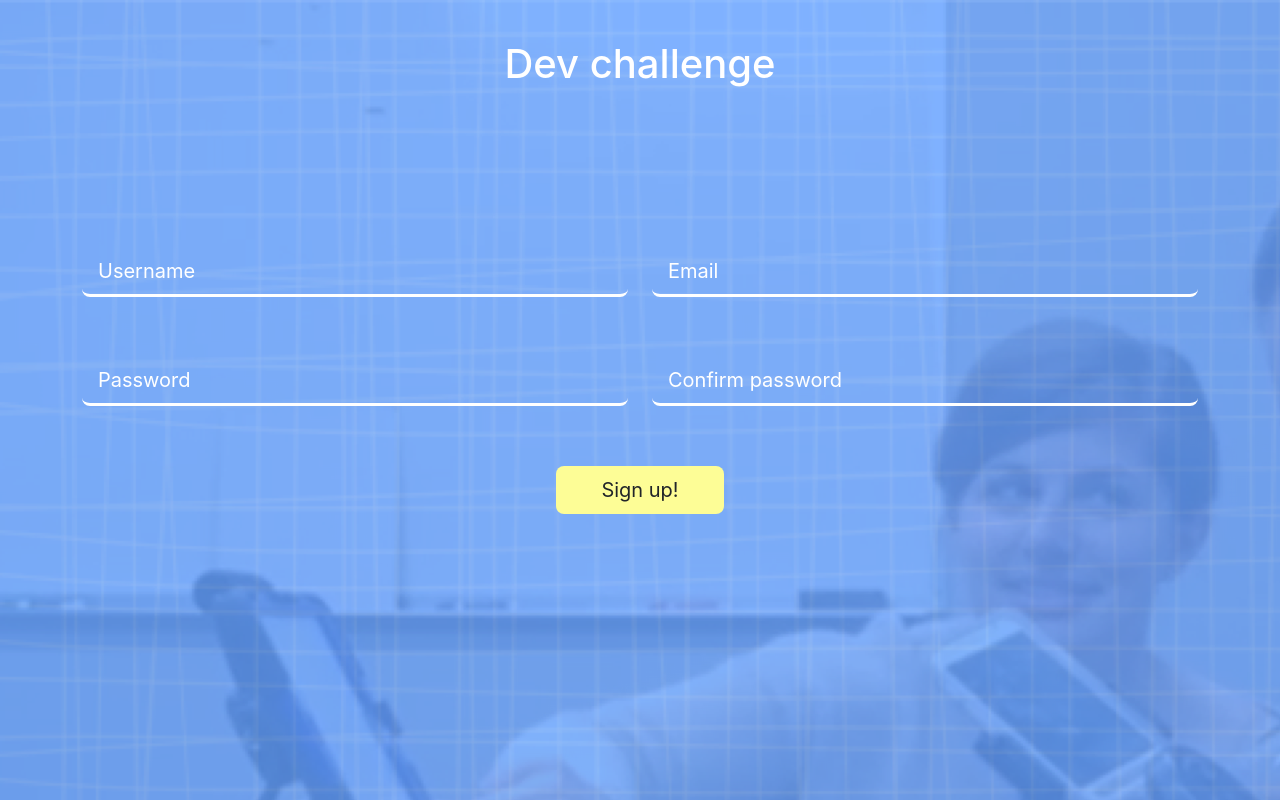
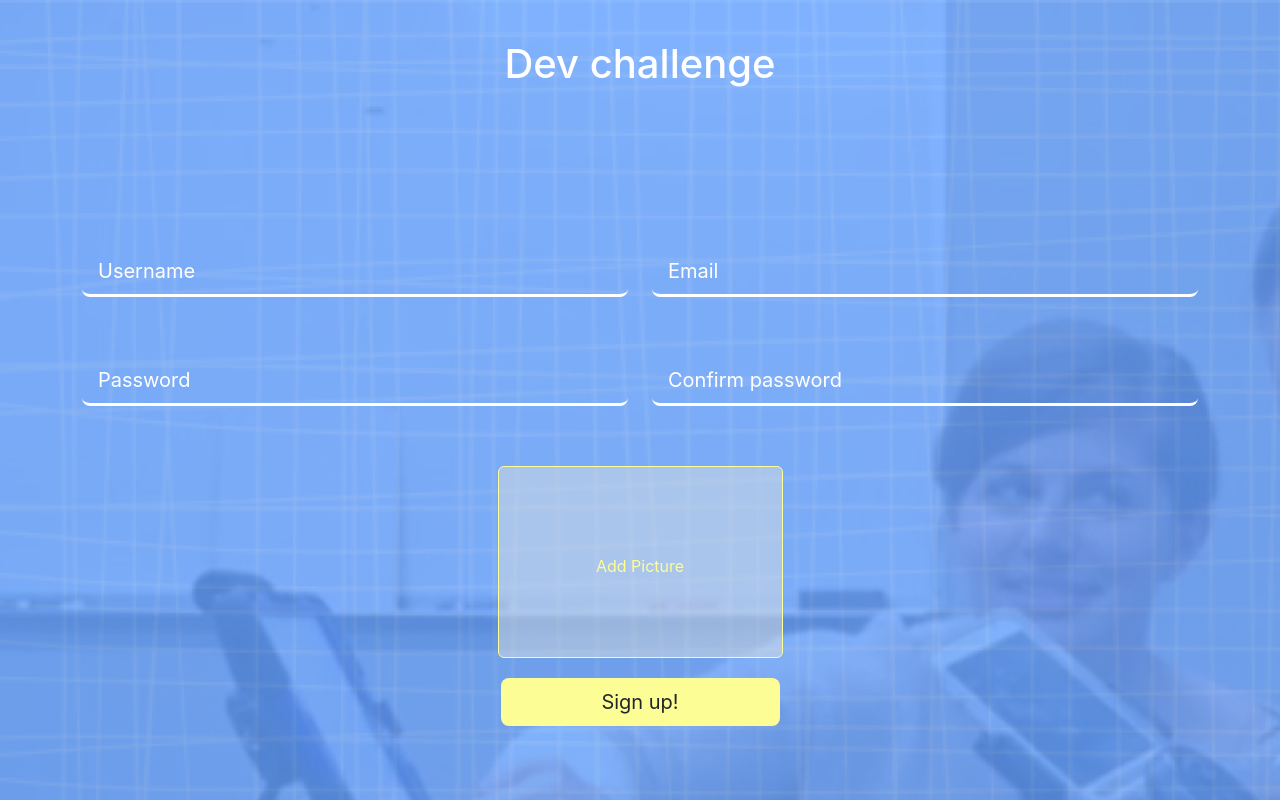
Before and after one commit to AndrewMcKean/react-auth, a React (Create React App) app: page /register in a window 1280 px wide. Built offline with nearby package versions, Linux system fonts and the light colour scheme.

Commit message:
image upload for registration form

```diff
--- a/src/components/Register.js
+++ b/src/components/Register.js
@@ -1,5 +1,5 @@
 import React, {useState} from 'react';
-import { Container, Form, Button, Col, Row } from 'react-bootstrap';
+import { Container, Form, Button, Col, Row, Card } from 'react-bootstrap';
 import axios from "axios";
 import './index.css';
 
@@ -8,8 +8,9 @@ export default function Register() {
   const [email, setEmail] = useState("");
   const [username, setUsername] = useState("");
   const [password, setPassword] = useState("");
+  const [confirmPassword, setConfirmPassword] = useState("");
+  const [profileImg, setProfileImg] = useState("");
   const [message, setMessage] = useState("");
-  const [confirmPassword, setConfirmPassword] = useState("");
   const [error, setError] = useState(false);
 
   const handleSubmit = (e) => {
@@ -37,6 +38,16 @@ export default function Register() {
         setError(true);
         setMessage(message.response.data.message + ": email already signed up.");
       });
+  }
+
+  //Set up to programatically click "choose file"
+  const inputFileRef = React.useRef();
+  const handleClick = (e) => {
+    inputFileRef.current.click();
+  }
+
+  const handleImage = (e) => {
+    setProfileImg(e);
   }
 
   return(
@@ -101,12 +112,40 @@ export default function Register() {
               <></>
             )}
           </Row>
+          <Row className="d-flex align-items-center justify-content-center">
+          {!profileImg ? (
+            <Card style={{width: '25%', height: '12rem', background: 'rgba(218, 223, 225, 0.5)', borderStyle: 'solid', borderColor: '#fdfd96', borderWidth: '1px'}}>
+              <Form.Control
+                className="d-flex align-items-center justify-content-center"
+                type="file"
+                ref={inputFileRef}
+                name="profileImage"
+                value={profileImg}
+                style={{visibility: 'hidden'}}
+                onChange={(e) => handleImage(e.target.value)}
+              />
+              <Card.Text
+                variant="custom"
+                style={{background: 'transparent', color: '#fdfd96'}}
+                onClick={(e) => handleClick(e.target.value)}
+              >
+                Add Picture
+              </Card.Text>
+            </Card>
+            ) : (
+              <Card style={{width: '25%', height: '12rem', background: 'rgba(218, 223, 225, 0.5)', borderStyle: 'solid', borderColor: '#fdfd96', borderWidth: '1px'}}>
+                <Card.Img src={profileImg} />
+              </Card>
+            )
+          }
+          </Row>
           {/* Submit button */}
           <Button
             variant="custom"
             className=""
             size="lg"
             type="submit"
+            style={{marginTop: '1em', backgroundColor: '#fdfd96'}}
             onClick={(e) => handleSubmit(e)}
           >
             Sign up!
--- a/src/components/index.css
+++ b/src/components/index.css
@@ -63,8 +63,8 @@
 
 
 .btn-custom {
-    background-color: #fdfd96 !important;
-    width: 15% !important;
+    /*background-color: #fdfd96 !important;*/
+    width: 25% !important;
 }
 
 .signup {
```
